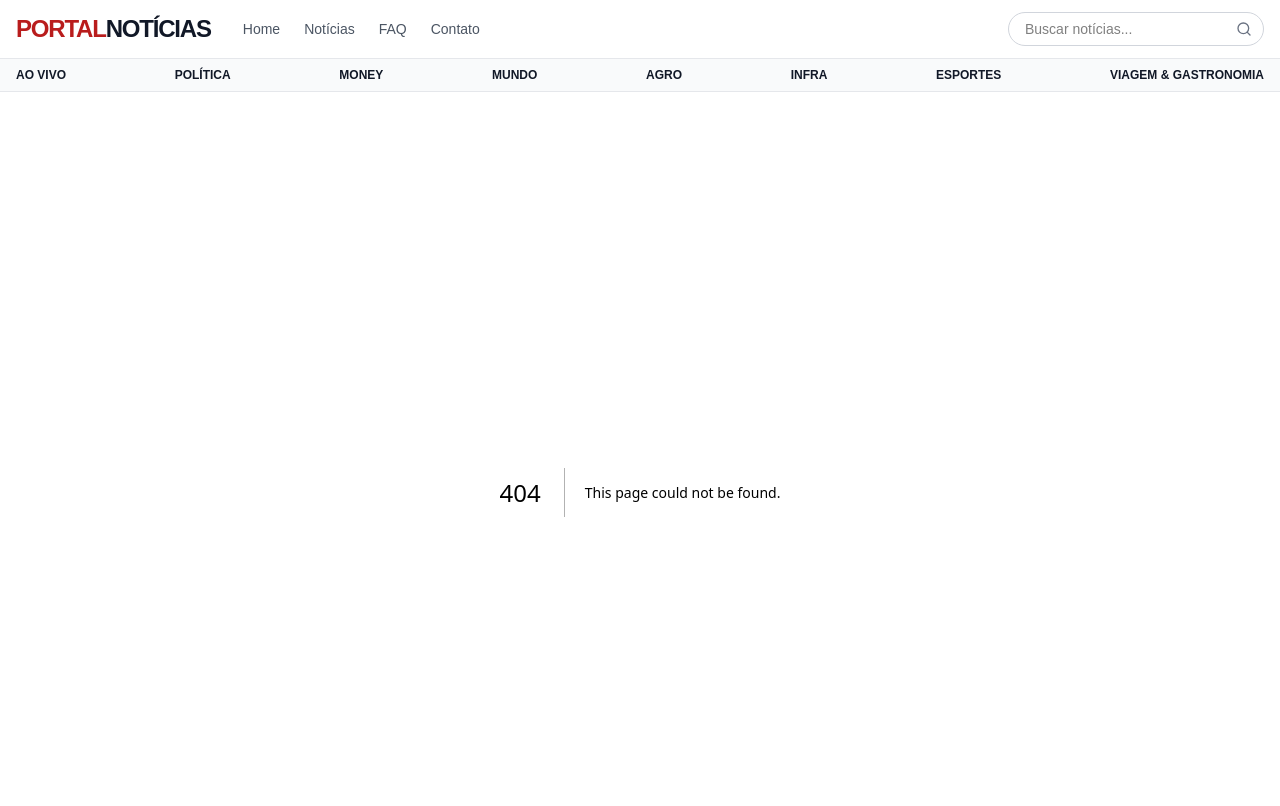
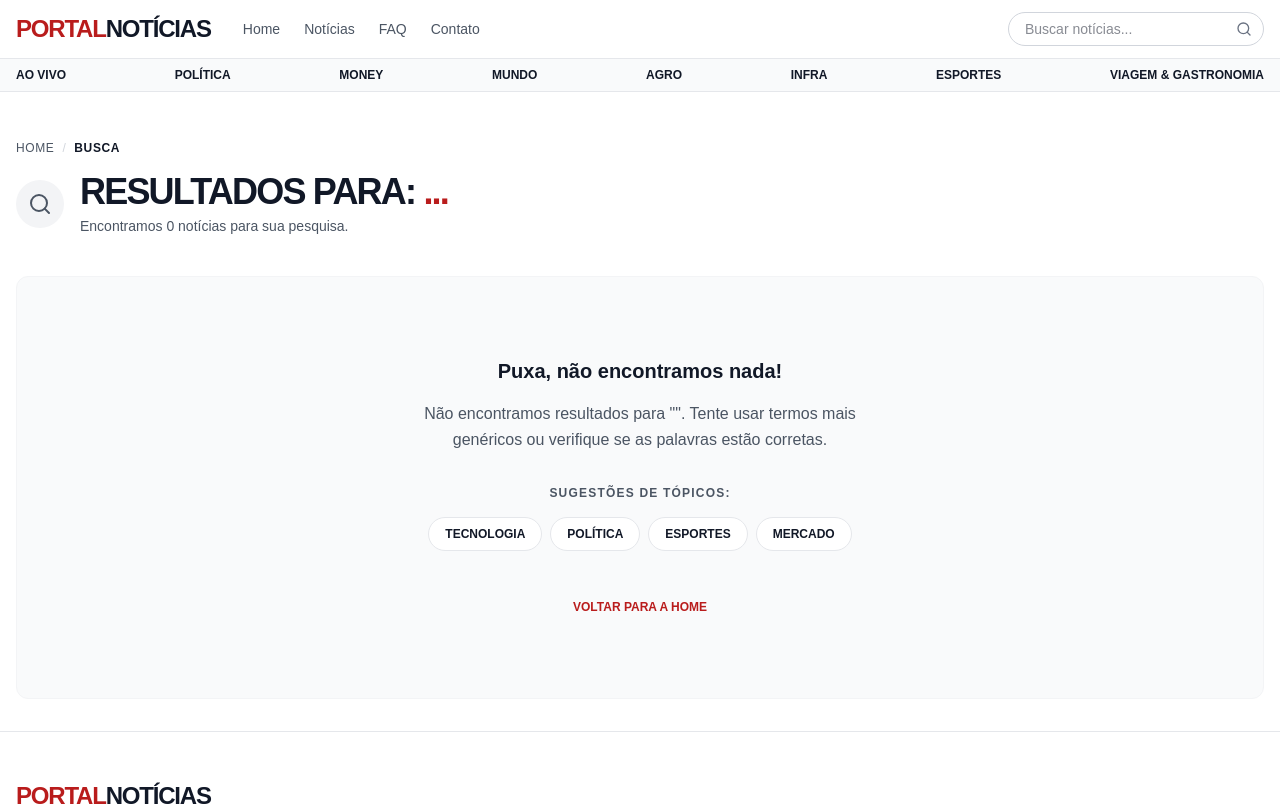
Before and after one commit to edernilson/eder-ntt-news, a Next.js app: page /busca in a window 1280 px wide. Before the commit this address had no page. Shown: the top 806 px of the page. Built offline with nearby package versions, Linux system fonts and the light colour scheme.

Commit message:
feat(search): added Search component

```diff
--- /dev/null
+++ b/src/app/busca/page.tsx
@@ -0,0 +1,49 @@
+import { newsService } from "@/services/newsService";
+import NewsCard from "@/components/ui/NewsCard";
+import Breadcrumbs from "@/components/ui/Breadcrumbs";
+import { Search } from "lucide-react";
+import NewsNotFound from "@/components/ui/NewsNotFound";
+
+interface SearchPageProps {
+  searchParams: Promise<{
+    q?: string;
+  }>;
+}
+
+export default async function SearchPage({ searchParams }: SearchPageProps) {
+  const { q: query } = await searchParams;
+
+  const results = query ? await newsService.searchPosts(query) : [];
+
+  return (
+    <div className="container mx-auto px-4 py-8">
+      <Breadcrumbs items={[{ label: "Busca" }]} />
+
+      <header className="mb-10">
+        <div className="flex items-center gap-4 mb-4">
+          <div className="bg-gray-100 p-3 rounded-full text-text-secondary">
+            <Search size={24} />
+          </div>
+          <div>
+            <h1 className="text-3xl md:text-4xl font-black uppercase tracking-tighter">
+              Resultados para: <span className="text-primary">{query || "..."}</span>
+            </h1>
+            <p className="text-text-secondary text-sm font-medium mt-1">
+              Encontramos {results.length} {results.length === 1 ? 'notícia' : 'notícias'} para sua pesquisa.
+            </p>
+          </div>
+        </div>
+      </header>
+
+      {results.length > 0 ? (
+        <div className="grid grid-cols-1 md:grid-cols-2 lg:grid-cols-3 gap-8">
+          {results.map((post) => (
+            <NewsCard key={post.slug} post={post} />
+          ))}
+        </div>
+      ) : (
+        <NewsNotFound query={query} />
+      )}
+    </div>
+  );
+}
--- /dev/null
+++ b/src/components/ui/NewsNotFound.tsx
@@ -0,0 +1,39 @@
+import Link from "next/link";
+
+interface NewsNotFoundProps {
+  query: string;
+}
+
+export default function NewsNotFound({ query }: NewsNotFoundProps) {
+    return (
+        <div className="bg-gray-50 p-20 text-center rounded-xl border border-gray-100">
+          <div className="max-w-md mx-auto">
+            <h2 className="text-xl font-bold text-text-main mb-4">Puxa, não encontramos nada!</h2>
+            <p className="text-text-secondary mb-8 leading-relaxed">
+              Não encontramos resultados para "<span className="font-bold">{query}</span>".
+              Tente usar termos mais genéricos ou verifique se as palavras estão corretas.
+            </p>
+            <div className="space-y-4">
+              <p className="text-xs font-bold uppercase tracking-widest text-text-secondary mb-4">Sugestões de tópicos:</p>
+              <div className="flex flex-wrap justify-center gap-2">
+                {["Tecnologia", "Política", "Esportes", "Mercado"].map(topic => (
+                  <Link
+                    key={topic}
+                    href={`/busca?q=${topic}`}
+                    className="px-4 py-2 bg-white border border-gray-200 rounded-full text-xs font-bold uppercase hover:border-primary hover:text-primary transition-all"
+                  >
+                    {topic}
+                  </Link>
+                ))}
+              </div>
+            </div>
+            <Link
+              href="/"
+              className="inline-block mt-12 text-primary font-bold uppercase text-xs hover:underline"
+            >
+              Voltar para a Home
+            </Link>
+          </div>
+        </div>
+    );
+}
```
